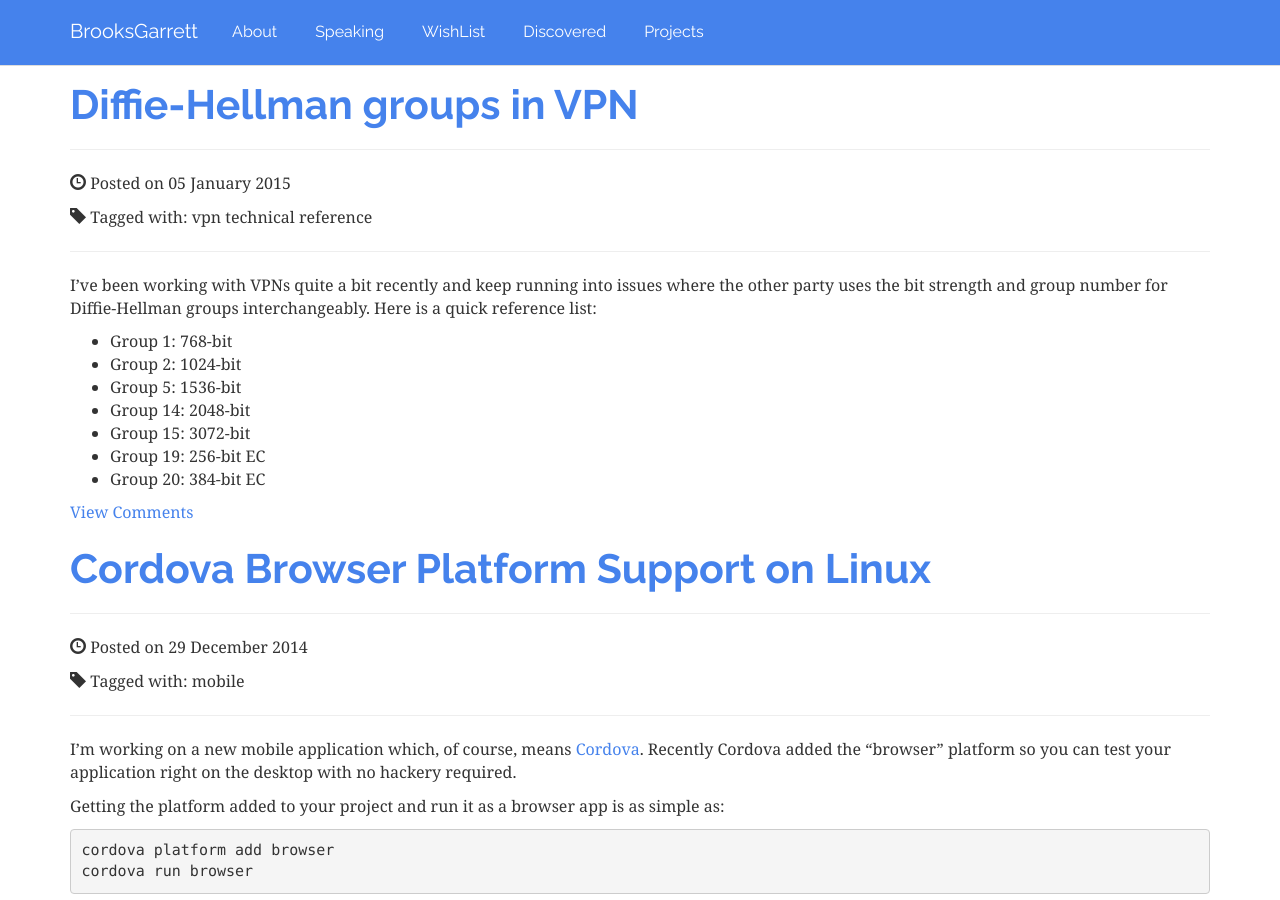
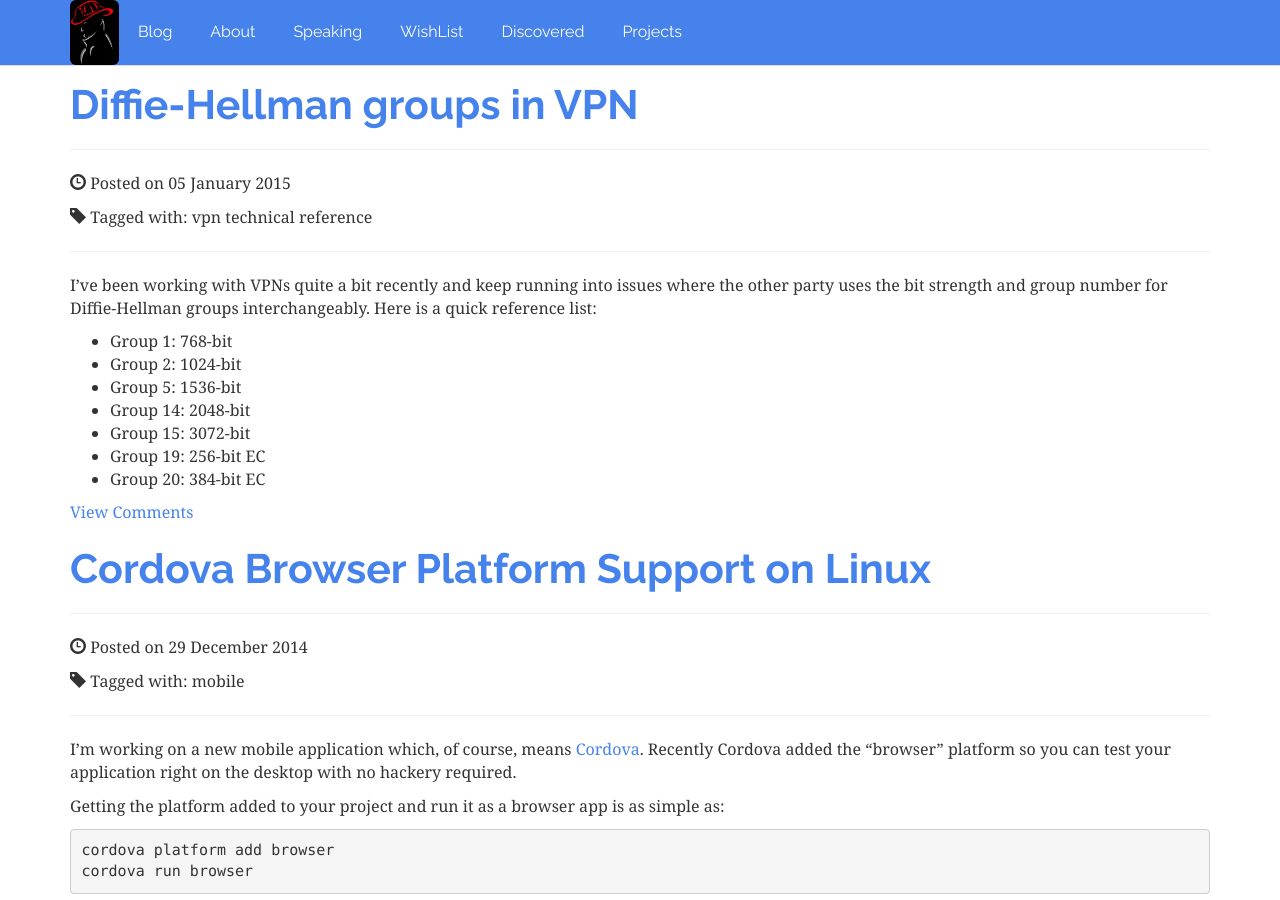
Before and after one commit to brooksgarrett/website, a Jekyll site: the page built from index.html, in a window 1280 px wide and 900 px high. Built offline with Jekyll 4.4.1, drawn with Linux system fonts in a browser that asks for light colours; nearby versions of some CDN libraries; library files that are not in the unit come from our copies; Markdown is read by kramdown in place of the engine named in the settings; the list of posts is cut into pages by our own code.

Commit message:
Move logo to brand location

```diff
--- a/_config.yml
+++ b/_config.yml
@@ -11,6 +11,8 @@
 
 # Content Resources
 navigation:
+- text: Blog
+  url: /
 - text: About
   url: /about.html
 - text: Speaking
--- a/_includes/navbar.html
+++ b/_includes/navbar.html
@@ -6,7 +6,7 @@
           <span class="icon-bar"></span>
           <span class="icon-bar"></span>
         </button>
-    <a class="navbar-brand" href="/index.html">BrooksGarrett</a>
+        <a href="/index.html"><img src="/img/logo.png" class="img-rounded logo" height="65px"></img></a>
       </div>
       <div class="navbar-collapse collapse navbar-inverse-collapse">
         <ul class="nav navbar-nav">
@@ -15,20 +15,6 @@
             <a href="{{ link.url }}" >{{ link.text }}</a>
           </li>
         {% endfor %}
-      <!--
-      <li class="dropdown">
-        <a href="#" class="dropdown-toggle" data-toggle="dropdown">Dropdown <b class="caret"></b></a>
-        <ul class="dropdown-menu">
-          <li><a href="#">Action</a></li>
-          <li><a href="#">Another action</a></li>
-          <li><a href="#">Something else here</a></li>
-          <li class="divider"></li>
-          <li class="dropdown-header">Dropdown header</li>
-          <li><a href="#">Separated link</a></li>
-          <li><a href="#">One more separated link</a></li>
-        </ul>
-      </li>
-      -->
         </ul>
       </div>
     </div>
```
Lines whose indentation alone changed are shown as unchanged.
